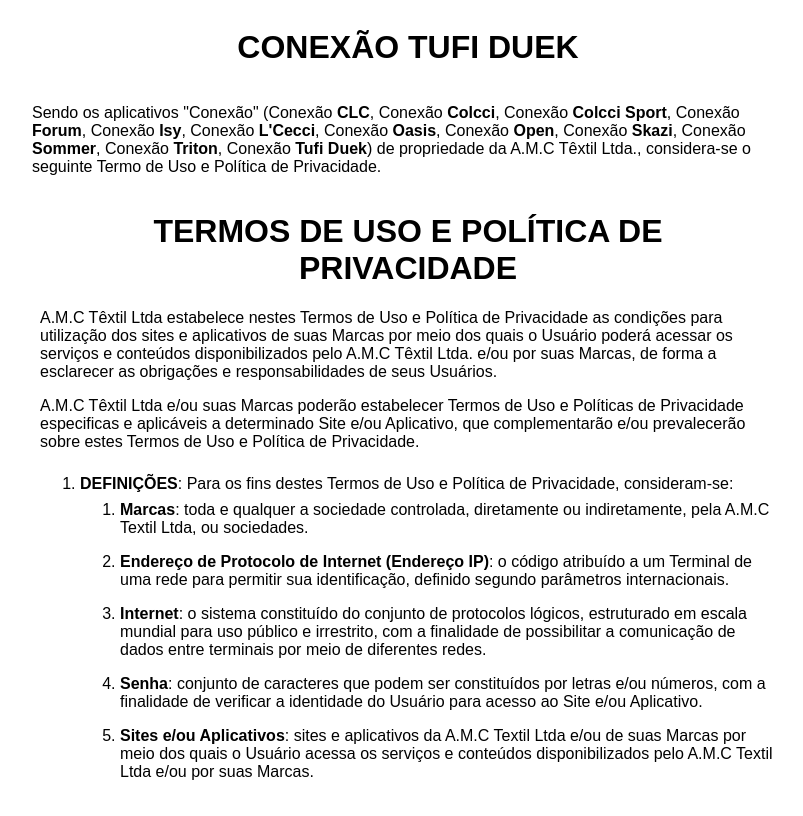
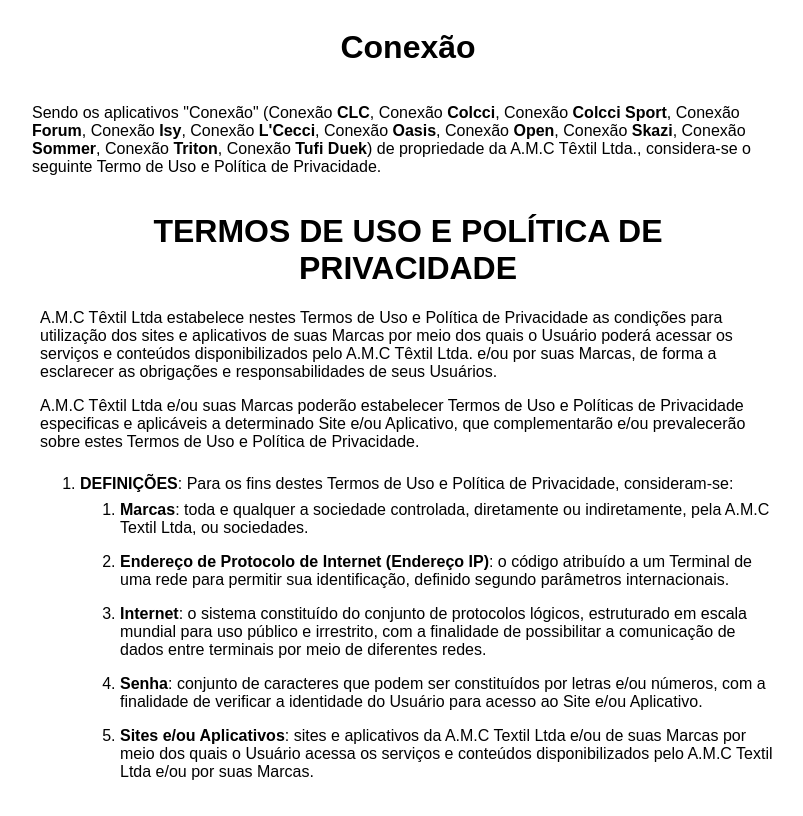
Before and after one commit to LeonardoNoroWidelab/PoliticaPrivacidade, a plain HTML site: page amc-conexao.html in a window 1280 px wide. Shown: the whole page, without its empty margins (232-1035 px from the left). Drawn offline with Linux system fonts and the light colour scheme; a web font is replaced by a local one.

Commit message:
Atualizado título da página para "CONEXÃO" e adicionado script para exibir o nome do aplicativo com base no appId.

```diff
--- a/amc-conexao.html
+++ b/amc-conexao.html
@@ -44,7 +44,7 @@
     </style>
   </head>
   <body>
-    <h1>CONEXÃO TUFI DUEK</h1>
+    <h1 id="title">CONEXÃO</h1>
 
     <p>
       Sendo os aplicativos "Conexão" (Conexão <b>CLC</b>, Conexão <b>Colcci</b>,
@@ -61,5 +61,27 @@
       style="flex: 1; padding-bottom: 24px"
       type="text/html"
     ></object>
+
+    <script>
+      const params = new URLSearchParams(document.location.search);
+      const appId = params.get('appId');
+      const nameRelation = {
+        clc: 'Conexão CLC',
+        colcci: 'Conexão Colcci',
+        colccisport: 'Conexão Colcci Sport',
+        forum: 'Conexão Forum',
+        isy: 'Conexão Isy',
+        lcecci: "Conexão L'Cecci",
+        oasis: 'Conexão Oasis',
+        open: 'Conexão Open',
+        skazi: 'Conexão Skazi',
+        sommer: 'Conexão Sommer',
+        triton: 'Conexão Triton',
+        tufiduek: 'Conexão Tufi Duek',
+        replay: 'Conexão Replay Jeans',
+      };
+      const title = document.getElementById('title');
+      title.innerText = nameRelation[appId] || 'Conexão';
+    </script>
   </body>
 </html>
```
